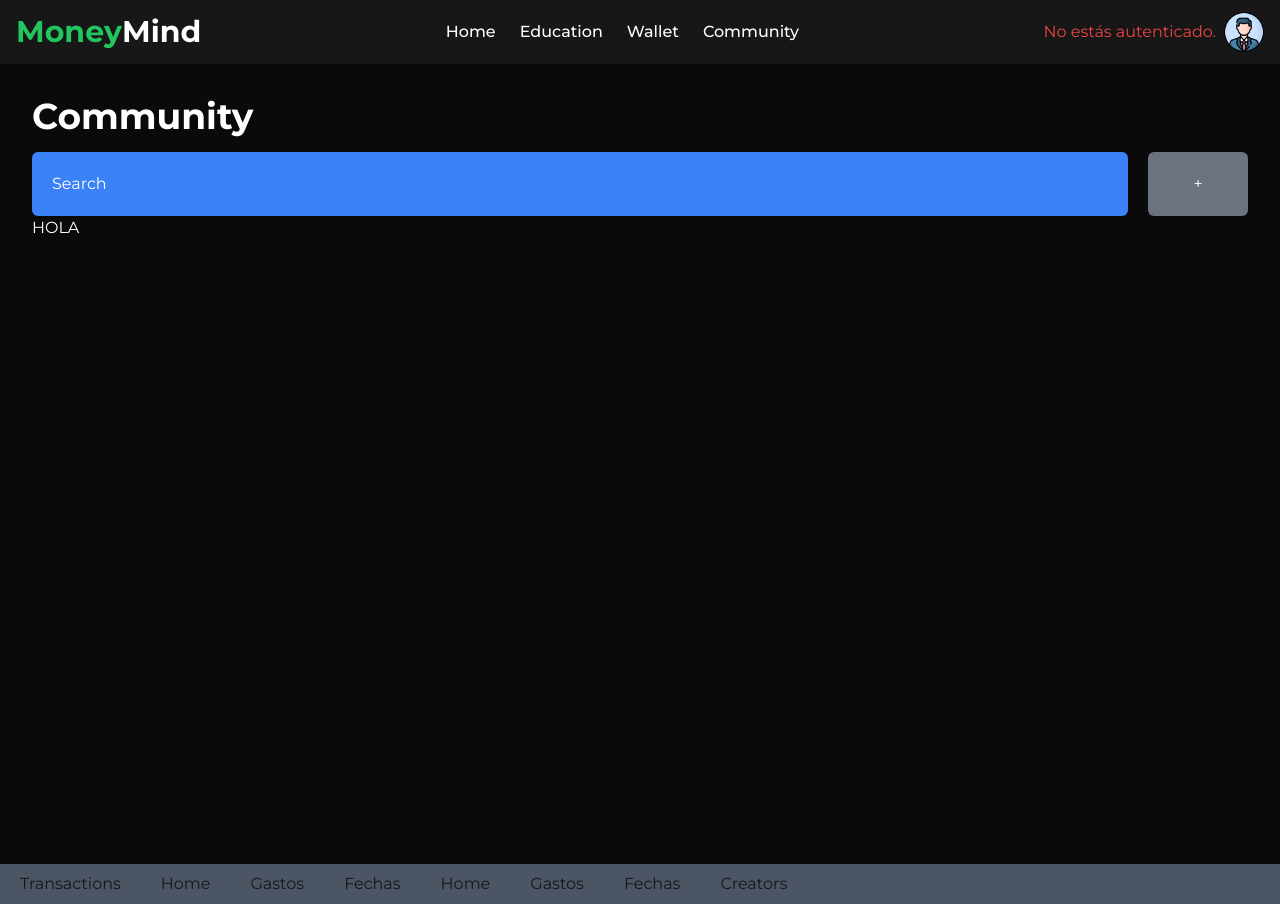
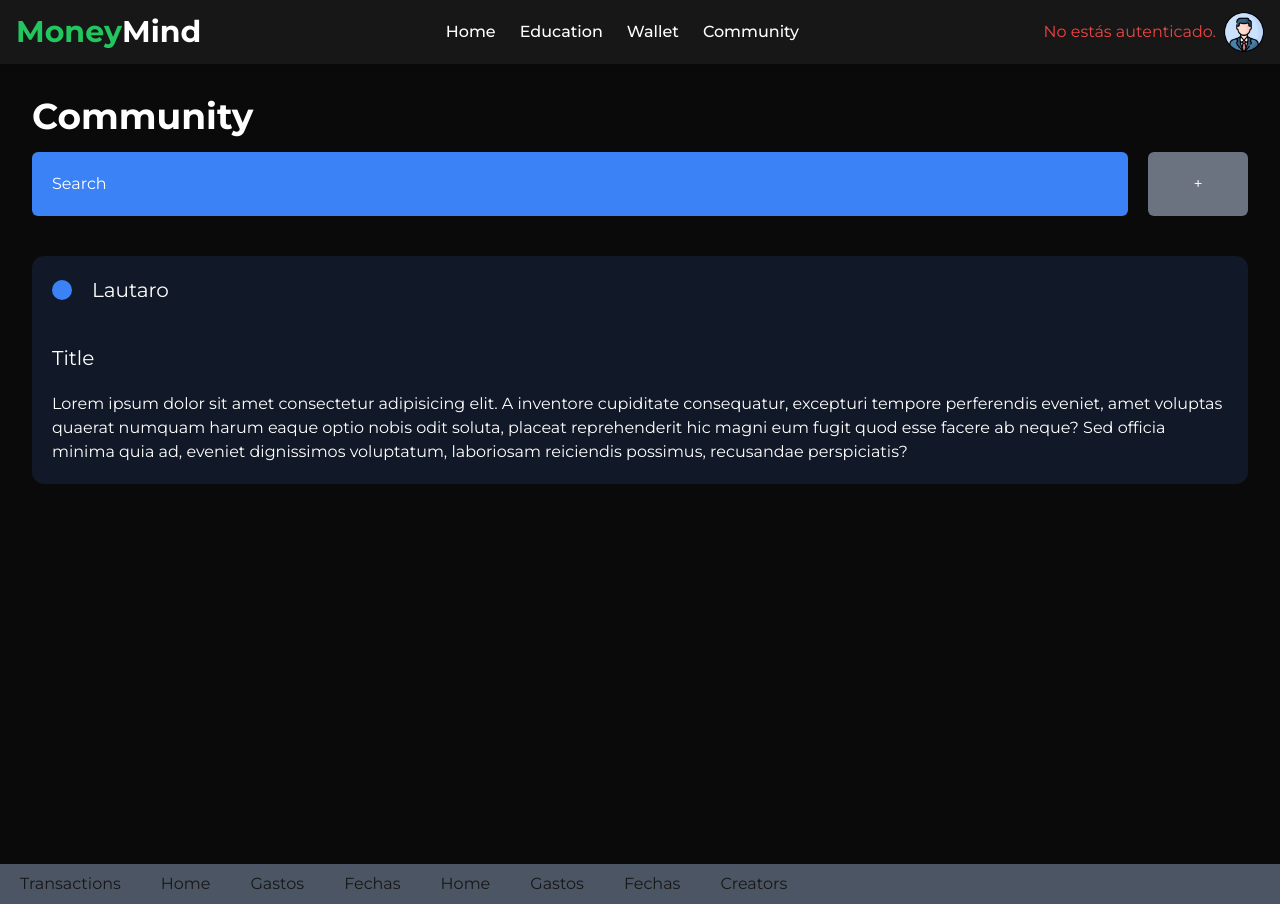
Before and after one commit to Lau-szutner/Money-Mind, a Next.js app in the folder frontend/: page /user/community in a window 1280 px wide. Built offline with nearby package versions, Linux system fonts and the light colour scheme.

Commit message:
component Post

```diff
--- a/frontend/src/app/user/community/components/Post.tsx
+++ b/frontend/src/app/user/community/components/Post.tsx
@@ -1,7 +1,25 @@
-const Post = () => {
+interface post {
+  user: string;
+}
+
+const Post = (post: post) => {
   return (
-    <div>
-      <h1>HOLA</h1>
+    <div className="p-5 bg-gray-900 rounded-xl mt-10">
+      <div className="flex gap-5 items-center">
+        <div className="h-5 rounded-full bg-blue-500 w-5"></div>
+        <h1 className="text-xl">{post.user}</h1>
+      </div>
+      <div className="gap-5 flex flex-col mt-10">
+        <p className="text-xl">Title</p>
+        <p>
+          Lorem ipsum dolor sit amet consectetur adipisicing elit. A inventore
+          cupiditate consequatur, excepturi tempore perferendis eveniet, amet
+          voluptas quaerat numquam harum eaque optio nobis odit soluta, placeat
+          reprehenderit hic magni eum fugit quod esse facere ab neque? Sed
+          officia minima quia ad, eveniet dignissimos voluptatum, laboriosam
+          reiciendis possimus, recusandae perspiciatis?
+        </p>
+      </div>
     </div>
   );
 };
--- a/frontend/src/app/user/community/page.tsx
+++ b/frontend/src/app/user/community/page.tsx
@@ -12,7 +12,7 @@ export default function community() {
         <button className="w-1/12 bg-gray-500 rounded-md">+</button>
       </div>
 
-      <Post></Post>
+      <Post user="Lautaro"></Post>
     </main>
   );
 }
```
